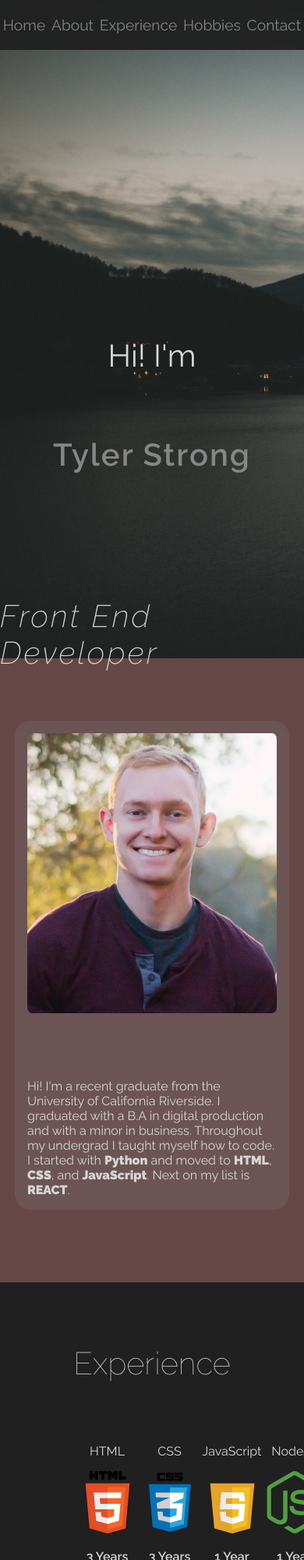
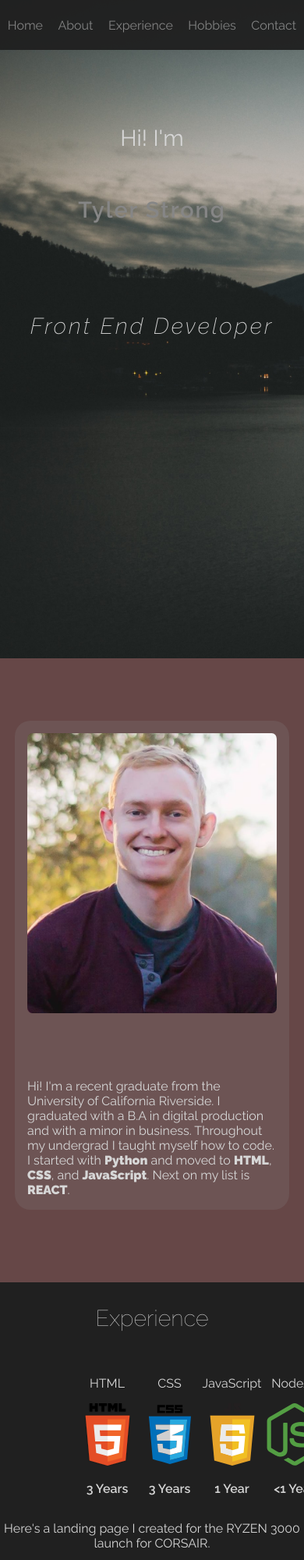
Before and after one commit to imaspork/imaspork.github.io, a plain HTML site: page index.html in a window 390 px wide. Shown: the top 2000 px of the page at 78% size. Drawn offline with Linux system fonts and the light colour scheme.

Commit message:
Responsivity
Better responsiveness with media queries

```diff
--- a/index.html
+++ b/index.html
@@ -80,7 +80,7 @@
                 <div>
                     <p class="center-text">NodeJS</p>
                     <img class="img-small" src="nodejs-seeklogo.com.svg" alt="logo for NodeJS">
-                    <p class="center-text semi-bold">1 Year</p>
+                    <p class="center-text semi-bold">&lt;1 Year</p>
                 </div>
 
 
--- a/style.css
+++ b/style.css
@@ -272,5 +272,34 @@ h1 {
         padding-bottom: 4em;
         padding-top: 2em;
     }
+    #text-wrapper {
+        padding-top: 10em;
+    }
 
 }
+
+@media only screen and (max-width: 415px) {
+    h1 {
+        font-size: 1.8rem;
+    }
+    #nav-links {
+        font-size: 1rem;
+    }
+    .thin-h1 {
+        padding-top: 1em;
+    }
+
+}
+@media only screen and (max-width: 355px) {
+
+
+}
+@media only screen and (max-height: 560px) {
+    #text-wrapper {
+        padding-top: 4em;
+    }
+    .name-styling {
+        padding-bottom: 2em;
+    }
+
+}
```
